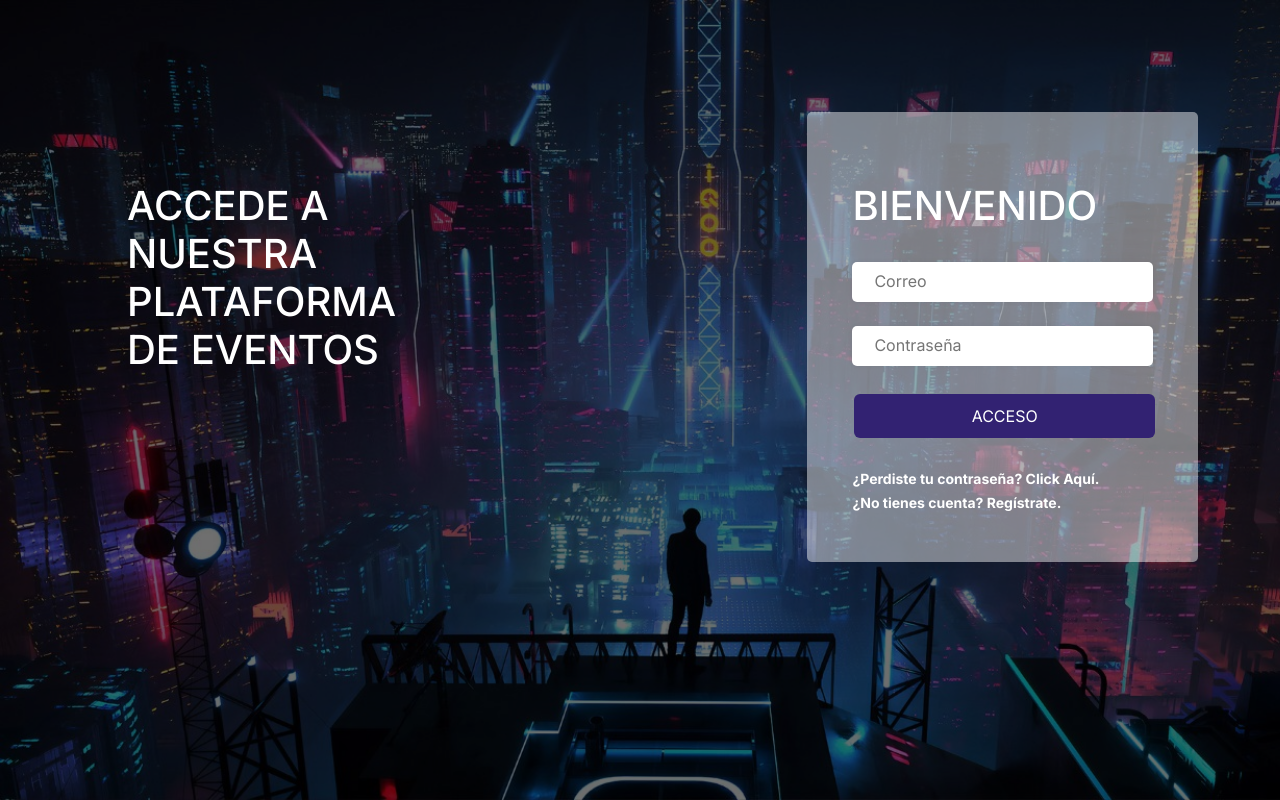
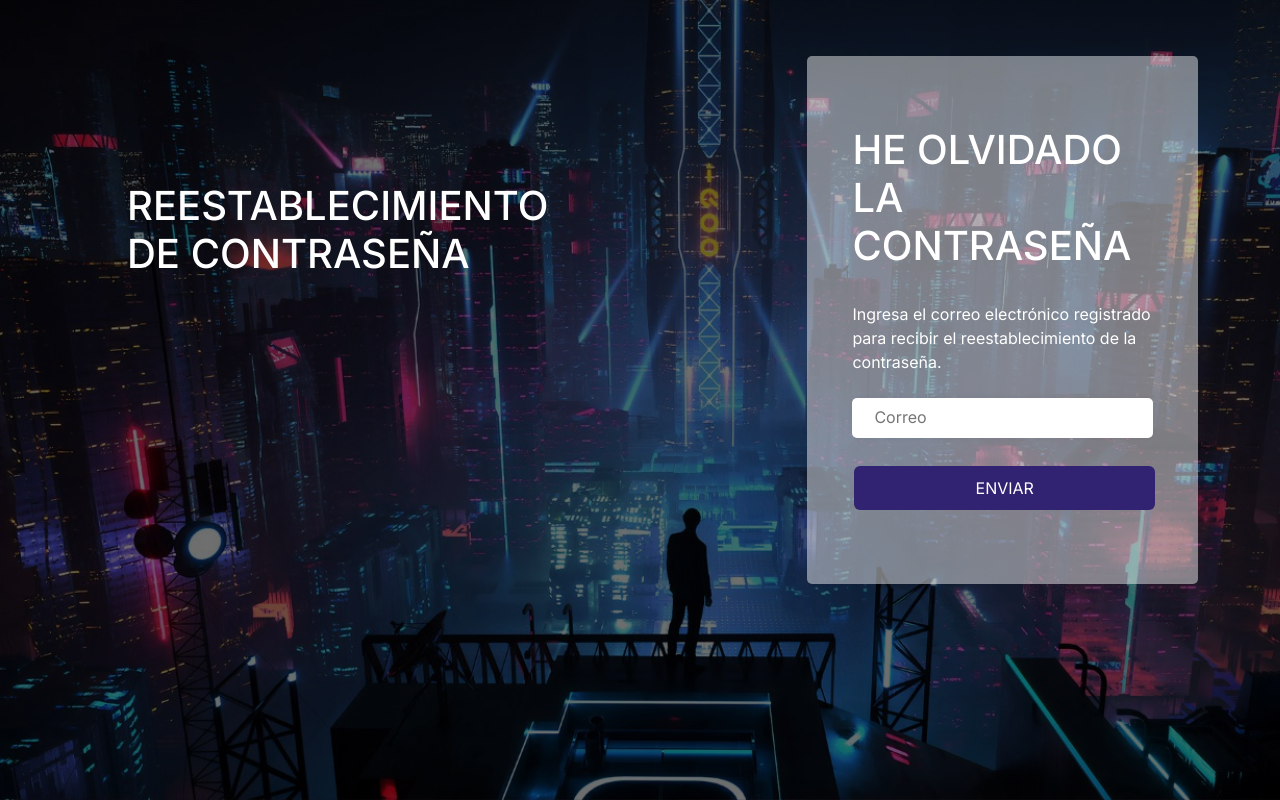
Before and after one commit to ALEX-B-DEVELOPER/eventcity-app, a Next.js app in the folder eventcity-appfront/: page / in a window 1280 px wide. Built offline with nearby package versions, Linux system fonts and the light colour scheme.

Commit message:
paginas: login, registro y recuperar cuenta

```diff
--- a/eventcity-appfront/src/app/componentes/contenedores/contenedor-formulario/contenedor-formulario.css
+++ b/eventcity-appfront/src/app/componentes/contenedores/contenedor-formulario/contenedor-formulario.css
@@ -1,8 +1,8 @@
 .contenedor-formulario{
     width: 35%;
-    height: 450px;
-    margin-top: 10%;
-    padding: 70px 45px 20px;
+    margin-top: 5%;
+    margin-bottom: 5%;
+    padding: 70px 45px;
     background-color: #ffffff75 !important;
     border-radius: 5px;
     color: #ffffff;
--- /dev/null
+++ b/eventcity-appfront/src/app/componentes/paginas/recuperar_cuenta.tsx
@@ -0,0 +1,63 @@
+"use client";
+import React, { useState } from 'react';
+import '../contenedores/contenedor-formulario/contenedor-formulario.css'
+import '../contenedores/contenedor-display/contenedor-display.css'
+import InputText from '../formularios/input_texto';
+import BotonPrincipal from '../formularios/boton_principal';
+import axios from 'axios';
+
+
+export default function Recuperar() {
+
+  const [correo, setCorreo] = useState('')
+  const [contrasena, setContrasena] = useState('')
+
+  function handleInput(valor: string, name: string) {
+    console.log(valor, name);
+    if (name === "correo") {
+      setCorreo(valor)
+    } else {
+      setContrasena(valor)
+    }
+  }
+
+  const SessionDataStorage = (valor: string, name:string) => {
+    sessionStorage.setItem(name, valor);
+  };
+
+
+  const login = async () => {
+    axios.post(`http://localhost:3001/autenticacion/login`, {
+      correo: correo,
+      contrasena: contrasena
+    })
+      .then(function (response) {
+        console.log(response.data);
+        SessionDataStorage(response.data.access_token, "token")
+        SessionDataStorage(response.data.nombre, "nombre")
+      })
+      .catch(function (error) {
+        console.log(error);
+
+      });
+  }
+  return (
+    <div className="container">
+
+      <div className='contenedor-display'>
+        <h1>REESTABLECIMIENTO<br/>DE CONTRASEÑA</h1>
+      </div>
+
+      <div className='contenedor-formulario'>
+        <h1>HE OLVIDADO <br /> LA CONTRASEÑA</h1>
+        <br />
+        Ingresa el correo electrónico registrado para recibir el reestablecimiento de la contraseña.
+        <br />
+        <br />
+        <InputText id='correo' hint="Correo" type='text' handleInput={handleInput} />
+        <br />
+        <BotonPrincipal texto='Enviar' callBack={login} />
+      </div>
+    </div>
+  )
+}
--- /dev/null
+++ b/eventcity-appfront/src/app/componentes/paginas/registro.tsx
@@ -0,0 +1,77 @@
+"use client";
+import React, { useState } from 'react';
+import '../contenedores/contenedor-formulario/contenedor-formulario.css'
+import '../contenedores/contenedor-display/contenedor-display.css'
+import InputText from '../formularios/input_texto';
+import BotonPrincipal from '../formularios/boton_principal';
+import axios from 'axios';
+
+
+export default function Registro() {
+
+  const [correo, setCorreo] = useState('')
+  const [contrasena, setContrasena] = useState('')
+
+  function handleInput(valor: string, name: string) {
+    console.log(valor, name);
+    if (name === "correo") {
+      setCorreo(valor)
+    } else {
+      setContrasena(valor)
+    }
+  }
+
+  const SessionDataStorage = (valor: string, name:string) => {
+    sessionStorage.setItem(name, valor);
+  };
+
+
+  const login = async () => {
+    axios.post(`http://localhost:3001/autenticacion/login`, {
+      correo: correo,
+      contrasena: contrasena
+    })
+      .then(function (response) {
+        console.log(response.data);
+        SessionDataStorage(response.data.access_token, "token")
+        SessionDataStorage(response.data.nombre, "nombre")
+      })
+      .catch(function (error) {
+        console.log(error);
+
+      });
+  }
+  return (
+    <div className="container">
+
+      <div className='contenedor-display'>
+        <h1>REGÍSTRATE EN <br/>NUESTRA PLATAFORMA<br/>PARA QUE NO TE PIERDAS <br/>NINGÚN EVENTO...</h1>
+        <br />
+        <br />
+        <p>Si quieres registrarte como organizador contáctanos haciendo click aquí. </p>
+      </div>
+
+      <div className='contenedor-formulario'>
+        <h1>REGISTRO</h1>
+        <br />
+        <InputText id='nombres' hint="Nombres" type='text' handleInput={handleInput} />
+        <br />
+        <InputText id='apellidos' hint="Apellidos" type='text' handleInput={handleInput} />
+        <br />
+        <InputText id='id' hint="# CC/CE/NIT" type='text' handleInput={handleInput} />
+        <br />
+        <InputText id='telefono' hint="Teléfono" type='text' handleInput={handleInput} />
+        <br />
+        <InputText id='correo' hint="Correo" type='text' handleInput={handleInput} />
+        <br />
+        <InputText id='contrasena' hint="Contraseña" type='password' handleInput={handleInput} />
+        <br />
+        <a href="#">Acepto términos y condiciones.</a>
+        <br />
+        <br />
+        <BotonPrincipal texto='Registrarse' callBack={login} />
+        <br />
+      </div>
+    </div>
+  )
+}
--- a/eventcity-appfront/src/app/globals.css
+++ b/eventcity-appfront/src/app/globals.css
@@ -8,7 +8,6 @@ html {
 body{
     background-color: #00000090 !important;
     height: 100vh;
-    display: flex;
 }
 
 img{
--- a/eventcity-appfront/src/app/page.tsx
+++ b/eventcity-appfront/src/app/page.tsx
@@ -1,6 +1,10 @@
 "use client";
 import React from 'react';
+
 import Login from './componentes/paginas/login';
+import Registro from './componentes/paginas/registro';
+import Recuperar from './componentes/paginas/recuperar_cuenta';
+
 import { BrowserRouter, Routes, Route } from 'react-router-dom';
 import RootLayout from './layout';
 
@@ -9,7 +13,7 @@ export default function App() {
 
   return(<BrowserRouter>
       <Routes>
-        <Route path='/' element={<RootLayout children={Login()}/>}>
+        <Route path='/' element={<RootLayout children={Recuperar()}/>}>
         </Route>
       </Routes>
   </BrowserRouter>
```
